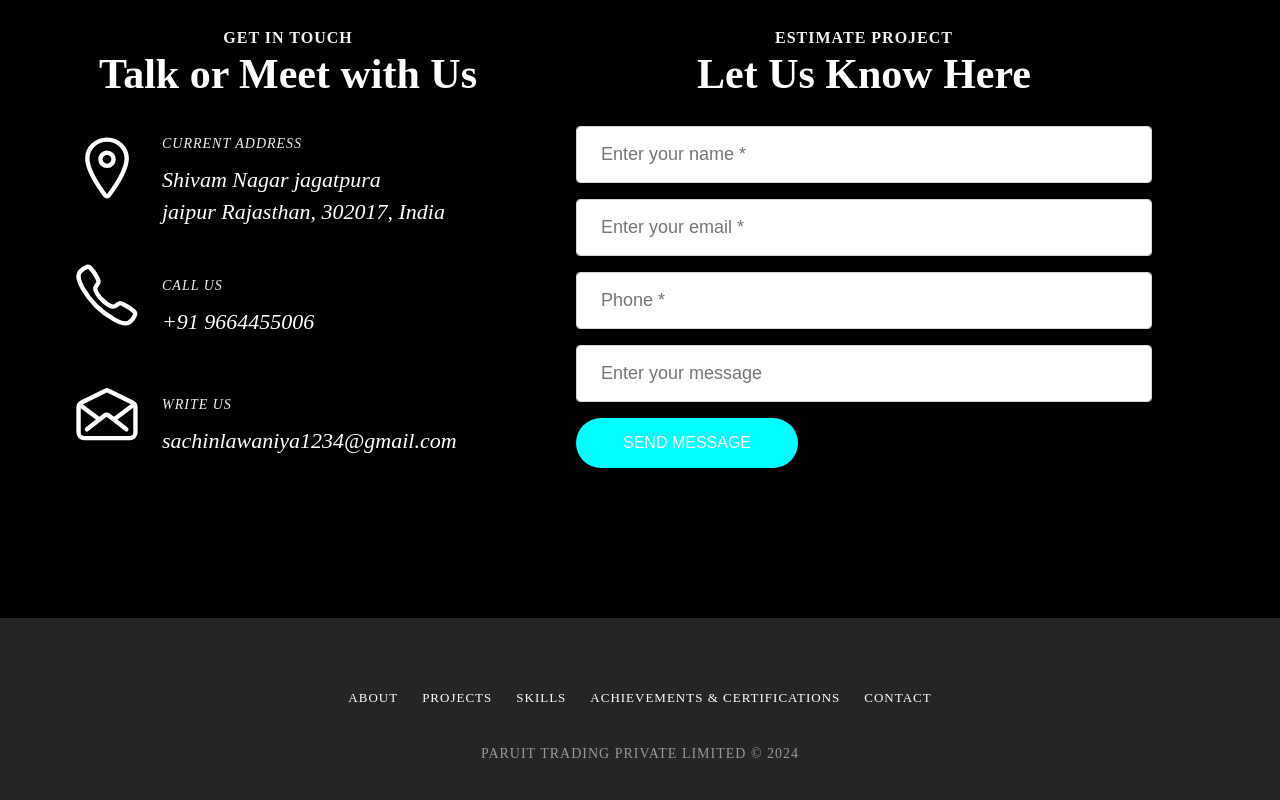
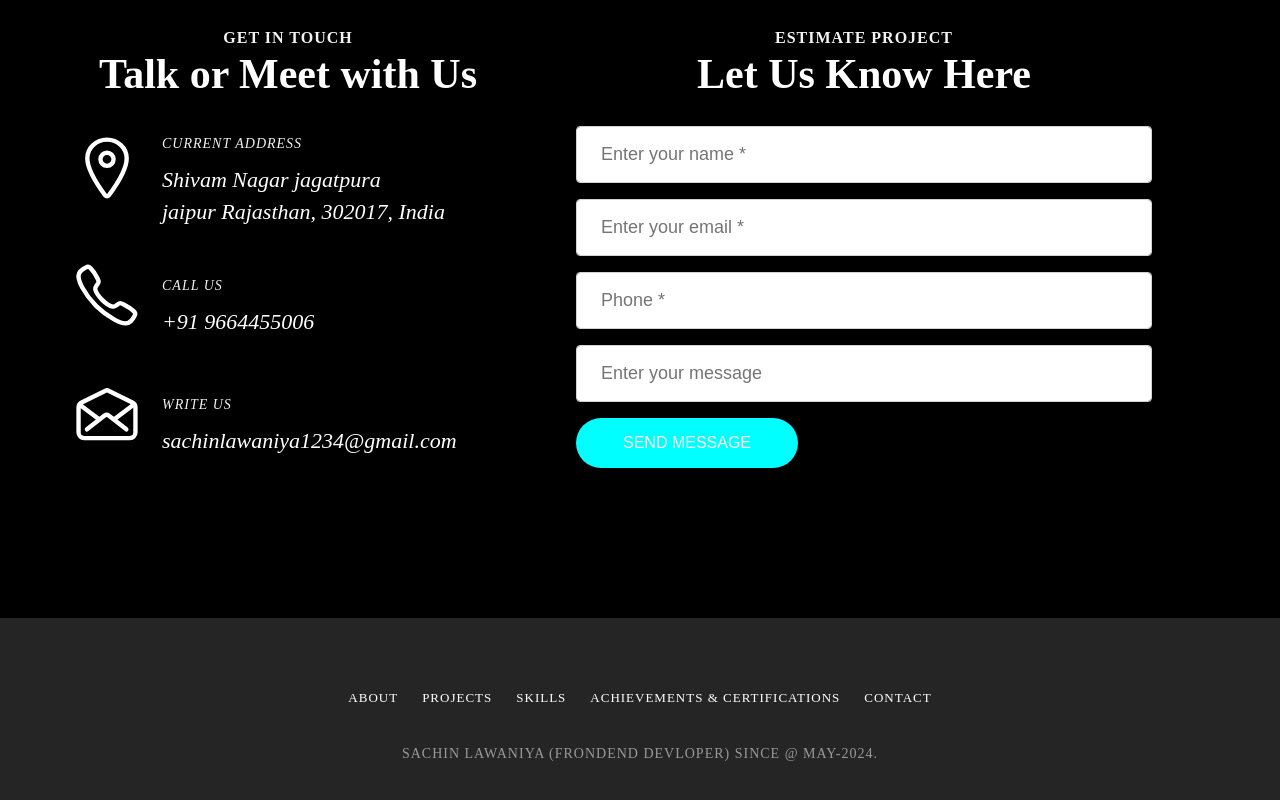
Before and after one commit to Acolytetech/sachin-portfolio, a React (Create React App) app: page / in a window 1280 px wide. Shown: the part 5458-6258 px from the top of the page. Built offline with nearby package versions, Linux system fonts and the light colour scheme.

Commit message:
Update Footer.js

```diff
--- a/src/component/footer/Footer.js
+++ b/src/component/footer/Footer.js
@@ -21,7 +21,7 @@ const Footer = () => {
         </div>
         <div className={` ${cssfooter.footer_row} ${cssfooter.pt_3} ${cssfooter.copyright}`}>
           <div className={cssfooter.footer_col_12}>
-          PARUIT TRADING PRIVATE LIMITED © 2024
+    Sachin Lawaniya (Frondend devloper) since @  may-2024.
           </div>
         </div>
       </div>
```
